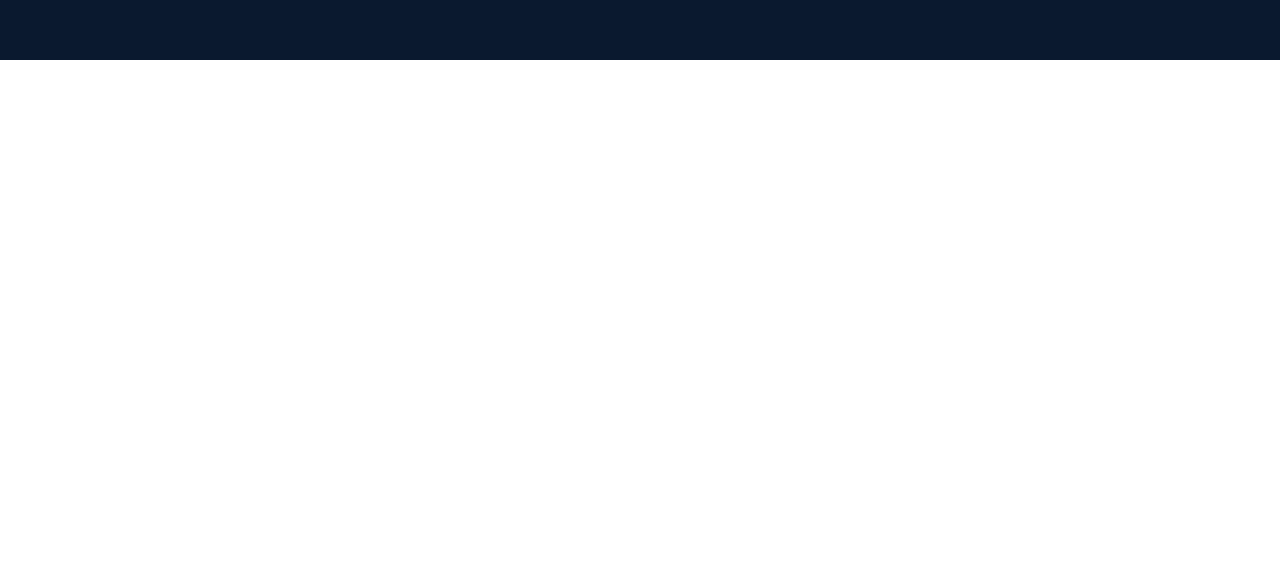
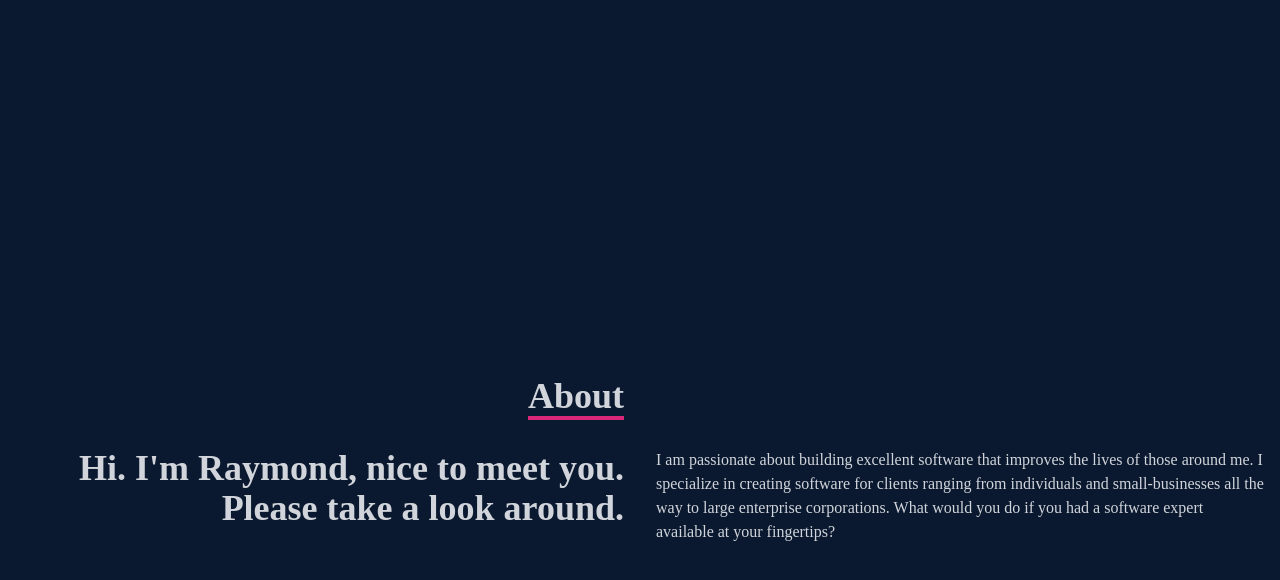
Before and after one commit to raytieu/react-portfolio, a React (Create React App) app: page / in a window 1280 px wide. Shown: the part 740-1320 px from the top of the page. Before the commit the page ends 800 px from the top, so only its background shows below. Built offline with nearby package versions, Linux system fonts and the light colour scheme.

Commit message:
added about section

```diff
--- a/src/App.js
+++ b/src/App.js
@@ -1,11 +1,13 @@
 import Navbar from "./components/Navbar";
 import Home from "./components/Home";
+import About from "./components/About";
 
 function App() {
   return (
     <div className="App">
       <Navbar />
       <Home />
+      <About />
     </div>
   );
 }
--- /dev/null
+++ b/src/components/About.js
@@ -0,0 +1,34 @@
+import React from "react";
+
+const About = () => {
+  return (
+    <div name="about" className="w-full h-screen bg-[#0a192f] text-gray-300">
+      <div className="flex flex-col justify-center items-center w-full h-full">
+        <div className="max-w-[1000px] w-full grid grid-cols-2 gap-8">
+          <div className="sm:text-right pb-8 pl-4">
+            <p className="text-4xl font-bold inline border-b-4 border-pink-600">
+              About
+            </p>
+          </div>
+          <div></div>
+        </div>
+        <div className="max-w-[1000] w-full grid sm:grid-cols-2 gap-8 px-4">
+          <div className="sm:text-right text-4xl font-bold">
+            <p>Hi. I'm Raymond, nice to meet you. Please take a look around.</p>
+          </div>
+          <div>
+            <p>
+              I am passionate about building excellent software that improves
+              the lives of those around me. I specialize in creating software
+              for clients ranging from individuals and small-businesses all the
+              way to large enterprise corporations. What would you do if you had
+              a software expert available at your fingertips?
+            </p>
+          </div>
+        </div>
+      </div>
+    </div>
+  );
+};
+
+export default About;
```
